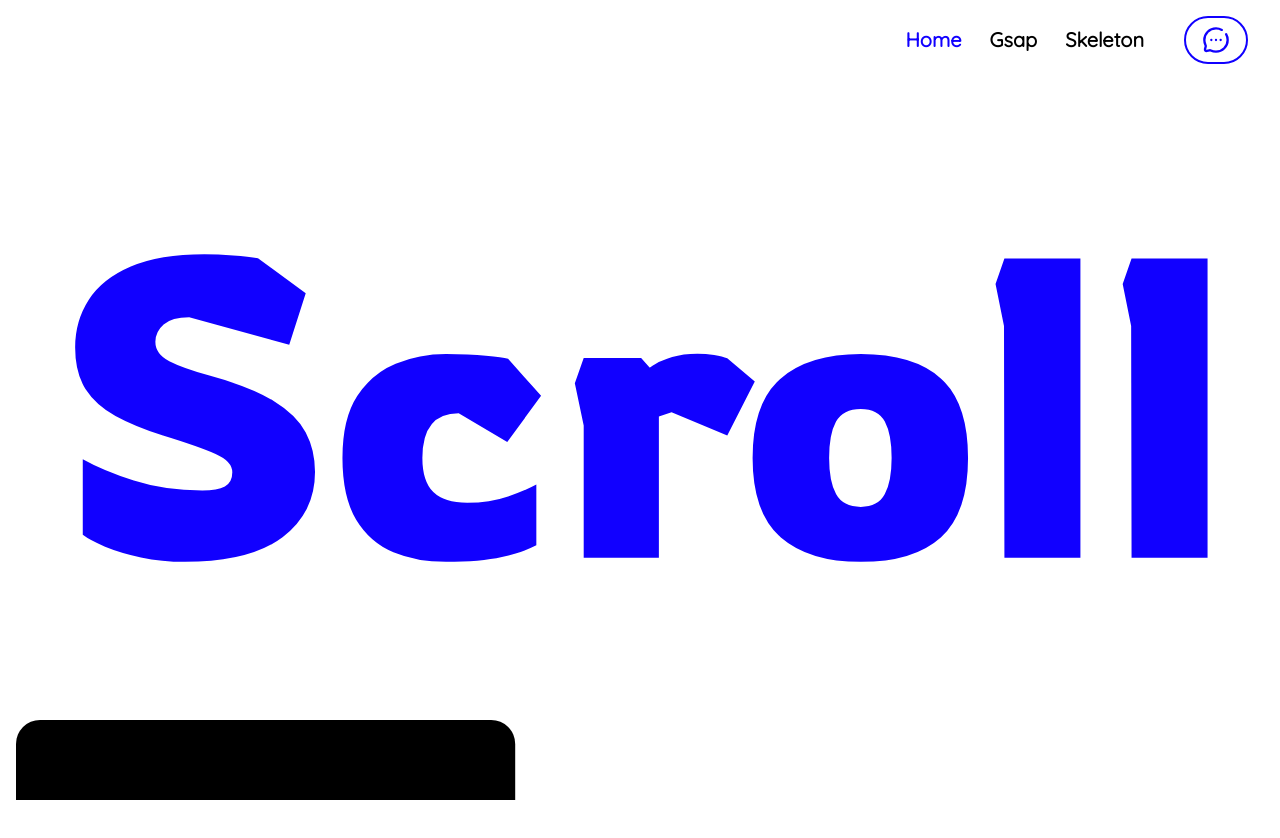
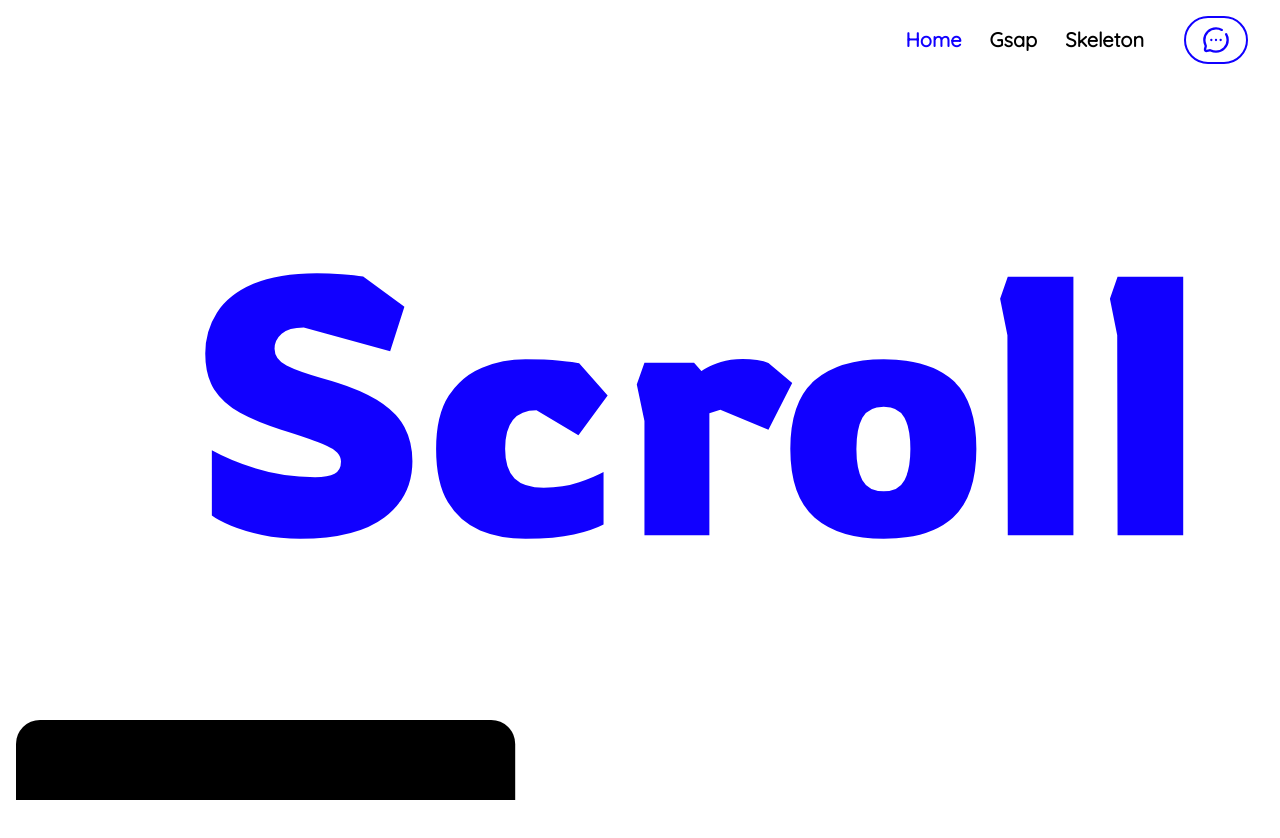
Before and after one commit to jindrahabarta/gsap, a Next.js app: page / in a window 1280 px wide. Shown: the top 838 px of the page. Built offline with nearby package versions, Linux system fonts and the light colour scheme; what @designbycode/tailwindcss-text-stroke would draw is missing.

Commit message:
edited Hero

```diff
--- a/src/app/_mainPageComponents/Hero.tsx
+++ b/src/app/_mainPageComponents/Hero.tsx
@@ -12,19 +12,19 @@ const Hero = ({ isNav, navType }: props) => {
         >
             <div className="h-screen w-full sticky top-0 overflow-hidden">
                 <div className="h-full flex flex-col justify-center md:flex-row md:items-center md:gap-4 opacity-0 heroContainer">
-                    <h1 className="sm:text-[22vw] text-[19vw] leading-[22.3vw] origin-left font-rowdies text-darkBlue  heroText">
+                    <h1 className="sm:text-[19vw] text-[19vw] leading-[22.3vw] origin-left font-rowdies text-darkBlue  heroText">
                         Scroll
                     </h1>
                     <div>
                         <p className="font-rowdies lg:leading-[64px] text-[25px]  sm:text-[30px] lg:text-[60px] opacity-0 heroTextSmall">
-                            Forging
+                            Trigger
                         </p>
 
                         <p className="font-rowdies lg:leading-[64px]  text-[25px]  sm:text-[30px] lg:text-[60px] heroTextSmall">
-                            Digital
+                            by
                         </p>
                         <p className="font-rowdies lg:leading-[64px] text-[25px]  sm:text-[30px] lg:text-[60px] heroTextSmall">
-                            Something...
+                            GSAP
                         </p>
                     </div>
                 </div>
```
